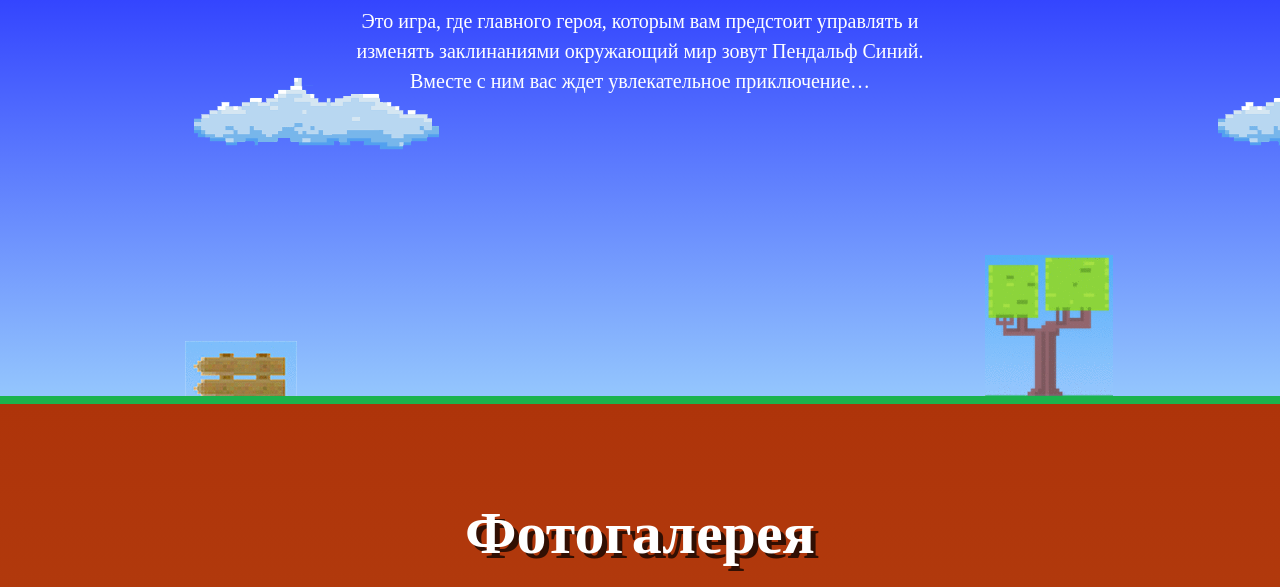
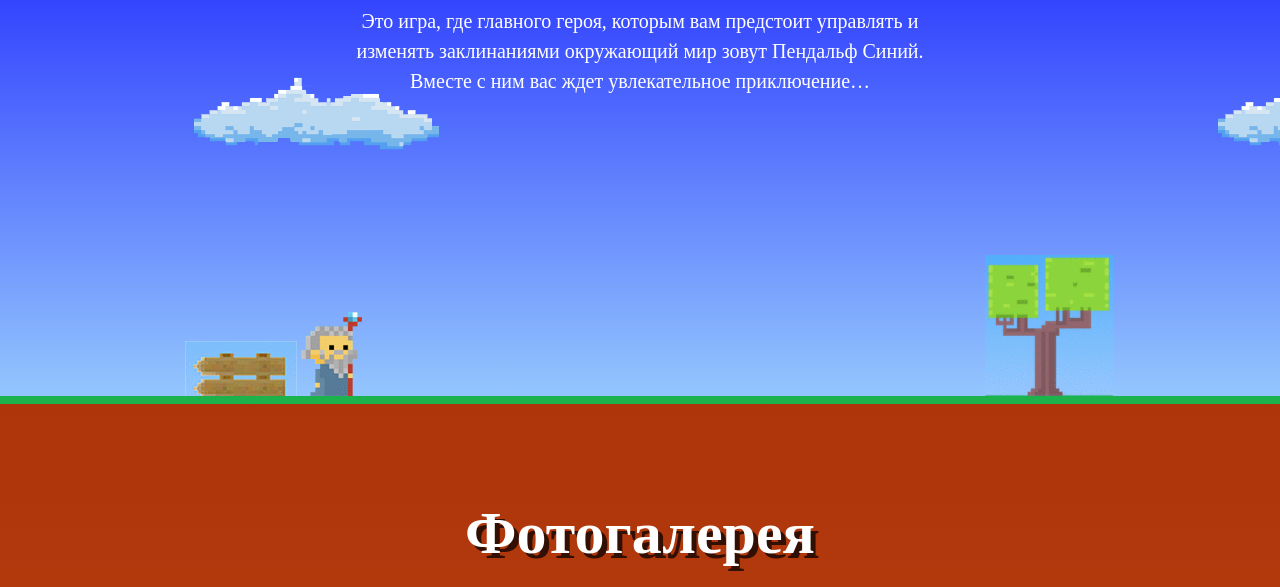
Before and after one commit to 4err/7956-code-and-magick, a website: page index.html in a window 1280 px wide. Shown: the part 213-800 px from the top of the page. Drawn offline with Linux system fonts and the light colour scheme; a web font is replaced by a local one.

Commit message:
Reformate to objects

```diff
--- a/index.html
+++ b/index.html
@@ -21,7 +21,9 @@
     Вместе с ним вас ждет увлекательное приключение&hellip;
   </p>
 
-  <div class="demo"></div>
+  <div class="demo">
+    <canvas id="demo" width="700" height="300">Обнови браузер!</canvas>
+  </div>
 </header>
 
 <main>
@@ -112,5 +114,6 @@
 <script src="js/form_validation.js"></script>
 <script src="js/form.js"></script>
 <script src="js/reviews.js"></script>
+<script src="js/demo.js"></script>
 </body>
 </html>
--- a/js/demo.js
+++ b/js/demo.js
@@ -1,43 +1,145 @@
 "use stirct";
 
 (function () {
-  var demo_container = document.querySelector(".demo");
-  var canvas = document.getElementById("demo");
-  var ctx = canvas.getContext('2d');
 
-  function move_object(object, x, y) {
-    ctx.clearRect(0, 0, canvas.width, canvas.height);
-    ctx.drawImage(object, x, y);
+  var Game = {};
+  Game.fps = 50;
+  Game.initialize = function () {
+    this.entities = [];
+    this.field = document.getElementById("demo");
+    this.context = this.field.getContext("2d");
   }
 
-  var wizard = new Image();
-  wizard.src = "../img/wizard.gif";
-  var wizard_data = {
-    "x": 0,
-    "y": 0,
-    "speed": 3
+  Game.draw = function () {
+    this.context.clearRect(0, 0, this.field.width, this.field.height);
+
+    for (var i = 0; i < this.entities.length; i++) {
+      this.entities[i].draw(this.context);
+    }
+  }
+
+  Game.update = function () {
+    for (var i = 0; i < this.entities.length; i++) {
+      this.entities[i].update();
+    }
+  }
+
+  Game.addWizard = function () {
+    Game.entities.push(new Wizard());
   };
 
-  wizard.onload = function () {
-    wizard.style.height = "93px";
-    wizard.style.width = "90px";
-    wizard_data.y = (canvas.height - wizard.height);
+  function Wizard() {
+    this.w = 93;
+    this.h = 90;
+    this.speed = 3;
+    this.image = new Image();
+    this.image.src = "../img/wizard.gif";
+    this.x = 0;
+    this.y = Game.field.height - this.h;
+  }
 
-    move_object(wizard, wizard_data.x, wizard_data.y);
-  };
+  Wizard.prototype.draw = function (context) {
+    context.drawImage(this.image, this.x, this.y);
+  }
 
-  window.addEventListener("keydown", function (event) {
-    if (event.keyCode == 39) {
-      if (wizard_data.x < canvas.width - wizard.width) {
-        move_object(wizard, wizard_data.x += wizard_data.speed, wizard_data.y);
+  Wizard.prototype.update = function () {
+    var This = this;
+
+    window.onkeydown = function (event) {
+
+      if (event.keyCode == 39) {
+        if (This.x < Game.field.width - This.w) {
+          This.x += This.speed;
+        }
+      }
+
+      if (event.keyCode == 37) {
+        if (This.x > 0) {
+          This.x -= This.speed;
+        }
+      }
+    };
+  }
+
+  var demo_container = document.querySelector(".demo");
+  //  var canvas = document.getElementById("demo");
+  //  var ctx = canvas.getContext('2d');
+
+  //  function move_object(object, x, y) {
+  //    ctx.clearRect(0, 0, canvas.width, canvas.height);
+  //    ctx.drawImage(object, x, y);
+  //  }
+  //
+  //  var wizard = new Image();
+  //  wizard.src = "../img/wizard.gif";
+  //  var wizard_data = {
+  //    "x": 0,
+  //    "y": 0,
+  //    "speed": 3
+  //  };
+
+  //  wizard.onload = function () {
+  //    wizard.style.height = "93px";
+  //    wizard.style.width = "90px";
+  //    wizard_data.y = (canvas.height - wizard.height);
+  //
+  //    move_object(wizard, wizard_data.x, wizard_data.y);
+  //  };
+
+  //  window.addEventListener("keydown", function (event) {
+  //    if (event.keyCode == 39) {
+  //      if (wizard_data.x < canvas.width - wizard.width) {
+  //        move_object(wizard, wizard_data.x += wizard_data.speed, wizard_data.y);
+  //      }
+  //    }
+  //
+  //    if (event.keyCode == 37) {
+  //      if (wizard_data.x > 0) {
+  //        move_object(wizard, wizard_data.x -= wizard_data.speed, wizard_data.y);
+  //      }
+  //    }
+  //  });
+
+  Game.initialize();
+  Game.addWizard();
+  Game.run = (function () {
+    var loops = 0,
+      skipTicks = 1000 / Game.fps,
+      maxFrameSkip = 10,
+      nextGameTick = (new Date).getTime();
+
+    return function () {
+      loops = 0;
+
+      while ((new Date).getTime() > nextGameTick) {
+        Game.update();
+        nextGameTick += skipTicks;
+        loops++;
+      }
+
+      Game.draw();
+    };
+  })();
+
+  (function () {
+    var onEachFrame;
+    if (window.RequestAnimationFrame) {
+      onEachFrame = function (cb) {
+        var _cb = function () {
+          cb();
+          webkitRequestAnimationFrame(_cb);
+        }
+        _cb();
+      };
+    } else {
+      onEachFrame = function (cb) {
+        setInterval(cb, 1000 / 60);
       }
     }
 
-    if (event.keyCode == 37) {
-      if (wizard_data.x > 0) {
-        move_object(wizard, wizard_data.x -= wizard_data.speed, wizard_data.y);
-      }
-    }
-  });
+    window.onEachFrame = onEachFrame;
+  })();
+
+  window.onEachFrame(Game.run);
 
 })();
```
